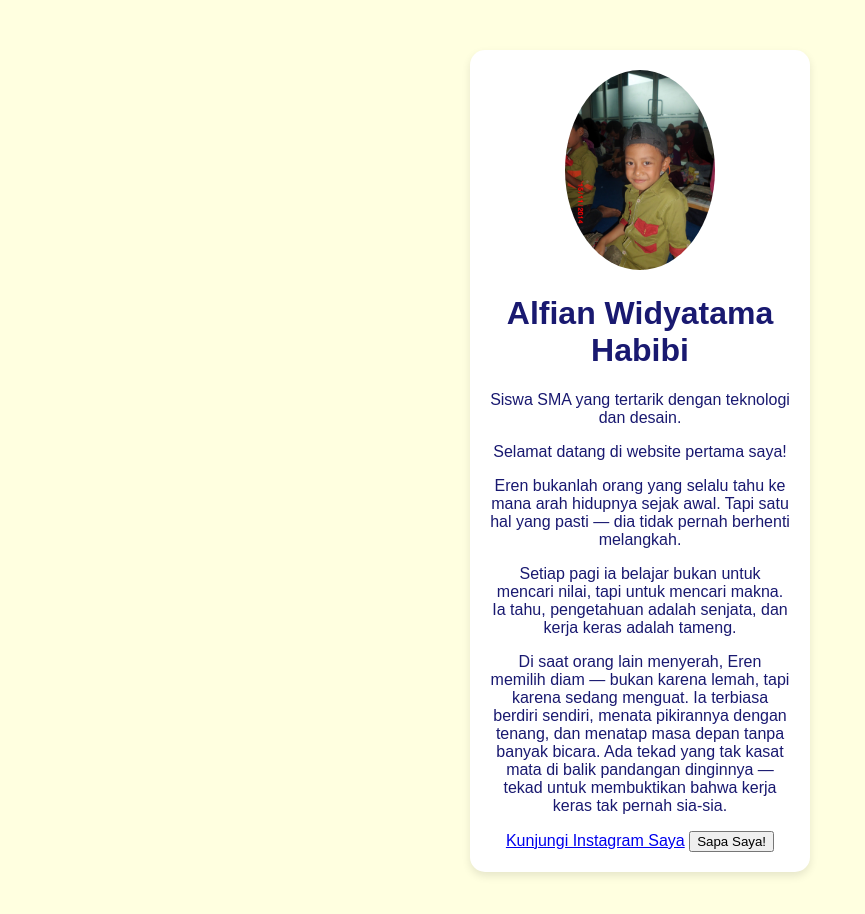
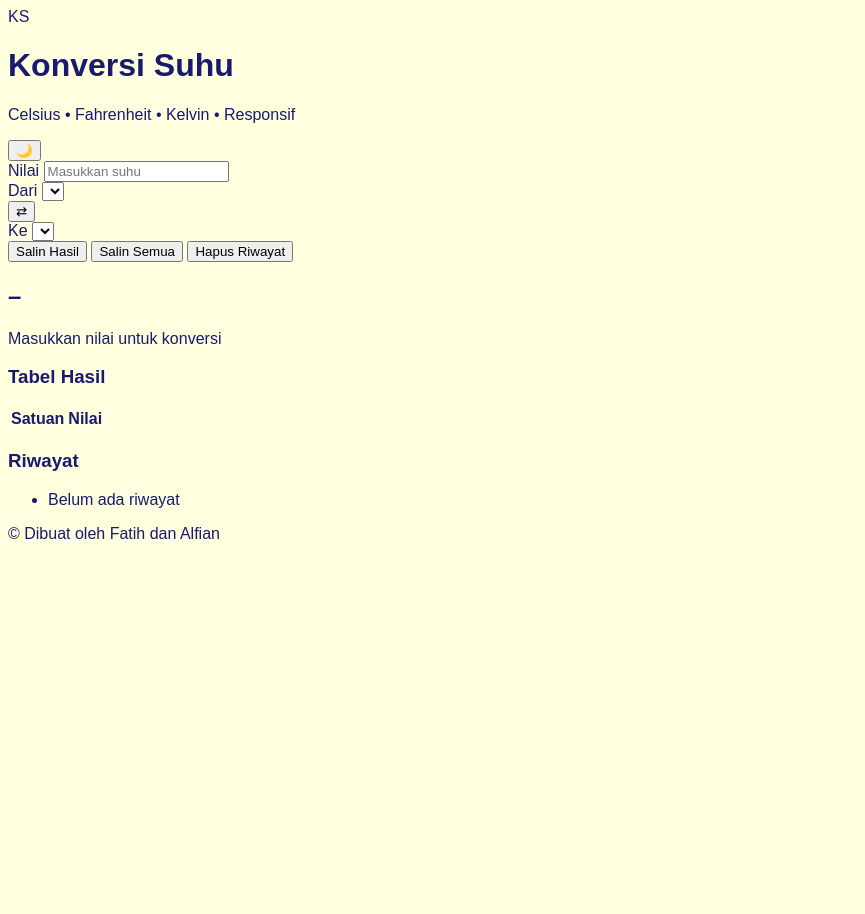
Before and after one commit to zhak11745-commits/portofolio, a plain HTML site: page index.html in a window 1280 px wide. Shown: the whole page, without its empty margins (0-865 px from the left). After the commit the page ends 800 px from the top, so only its background shows below. Drawn offline with Linux system fonts and the light colour scheme.

Commit message:
Update index.html

```diff
--- a/index.html
+++ b/index.html
@@ -1,25 +1,76 @@
-<!DOCTYPE html>
-<html>
+<!doctype html>
+<html lang="id">
 <head>
-  <title>Profil Saya | Alfian Widyatama Habibi</title>
-  <link rel="stylesheet" href="style.css">
+  <meta charset="utf-8" />
+  <meta name="viewport" content="width=device-width,initial-scale=1" />
+  <title>Konversi Suhu</title>
+  <link rel="stylesheet" href="style.css" />
 </head>
 <body>
-   <div class="kartu-profil">
-       <img src="CIMG1359.JPG" alt="Foto profil Alfian Widyatama Habibi"> <h1>Alfian Widyatama Habibi</h1>
+  <header>
+    <div class="header-inner">
+      <div class="logo">KS</div>
+      <div class="title-group">
+        <h1>Konversi Suhu</h1>
+        <p class="subtitle">Celsius • Fahrenheit • Kelvin • Responsif</p>
+      </div>
+      <button id="theme-toggle" class="theme-btn" aria-pressed="false" title="Ganti mode">🌙</button>
+    </div>
+  </header>
 
-       <p>Siswa SMA yang tertarik dengan teknologi dan desain.</p>
-       <p>Selamat datang di website pertama saya! </p>
+  <main class="container">
+    <section class="card">
+      <label for="value">Nilai</label>
+      <input type="number" id="value" placeholder="Masukkan suhu" />
 
-       <section class="kutipan-motivasi">
-         <p>Eren bukanlah orang yang selalu tahu ke mana arah hidupnya sejak awal. Tapi satu hal yang pasti — dia tidak pernah berhenti melangkah.</p>
-         <p>Setiap pagi ia belajar bukan untuk mencari nilai, tapi untuk mencari makna. Ia tahu, pengetahuan adalah senjata, dan kerja keras adalah tameng.</p>
-         <p>Di saat orang lain menyerah, Eren memilih diam — bukan karena lemah, tapi karena sedang menguat. Ia terbiasa berdiri sendiri, menata pikirannya dengan tenang, dan menatap masa depan tanpa banyak bicara. Ada tekad yang tak kasat mata di balik pandangan dinginnya — tekad untuk membuktikan bahwa kerja keras tak pernah sia-sia.</p>
-       </section>
+      <div class="selectors">
+        <div class="sel">
+          <label for="from">Dari</label>
+          <select id="from"></select>
+        </div>
 
-       <a href="https://www.instagram.com/_only_yann">Kunjungi Instagram Saya</a>
-       <button id="sapaButton">Sapa Saya!</button>
-   </div>
- <script src="script.js"></script>
+        <div class="swap-wrap">
+          <button id="swap-btn" type="button" title="Tukar">⇄</button>
+        </div>
+
+        <div class="sel">
+          <label for="to">Ke</label>
+          <select id="to"></select>
+        </div>
+      </div>
+
+      <div class="actions">
+        <button id="copy-btn" type="button">Salin Hasil</button>
+        <button id="copy-all" type="button">Salin Semua</button>
+        <button id="clear-history" type="button">Hapus Riwayat</button>
+      </div>
+
+      <div class="result">
+        <h2 id="result-value">–</h2>
+        <p id="result-desc">Masukkan nilai untuk konversi</p>
+      </div>
+    </section>
+
+    <section class="card">
+      <h3>Tabel Hasil</h3>
+      <div class="table-container">
+        <table id="conversion-table" aria-label="Tabel konversi">
+          <thead>
+            <tr><th>Satuan</th><th>Nilai</th><th></th></tr>
+          </thead>
+          <tbody></tbody>
+        </table>
+      </div>
+    </section>
+
+    <section class="card">
+      <h3>Riwayat</h3>
+      <ul id="history-list"><li>Belum ada riwayat</li></ul>
+    </section>
+  </main>
+
+  <footer>© Dibuat oleh Fatih dan Alfian</footer>
+
+  <script src="script.js"></script>
 </body>
 </html>
```
